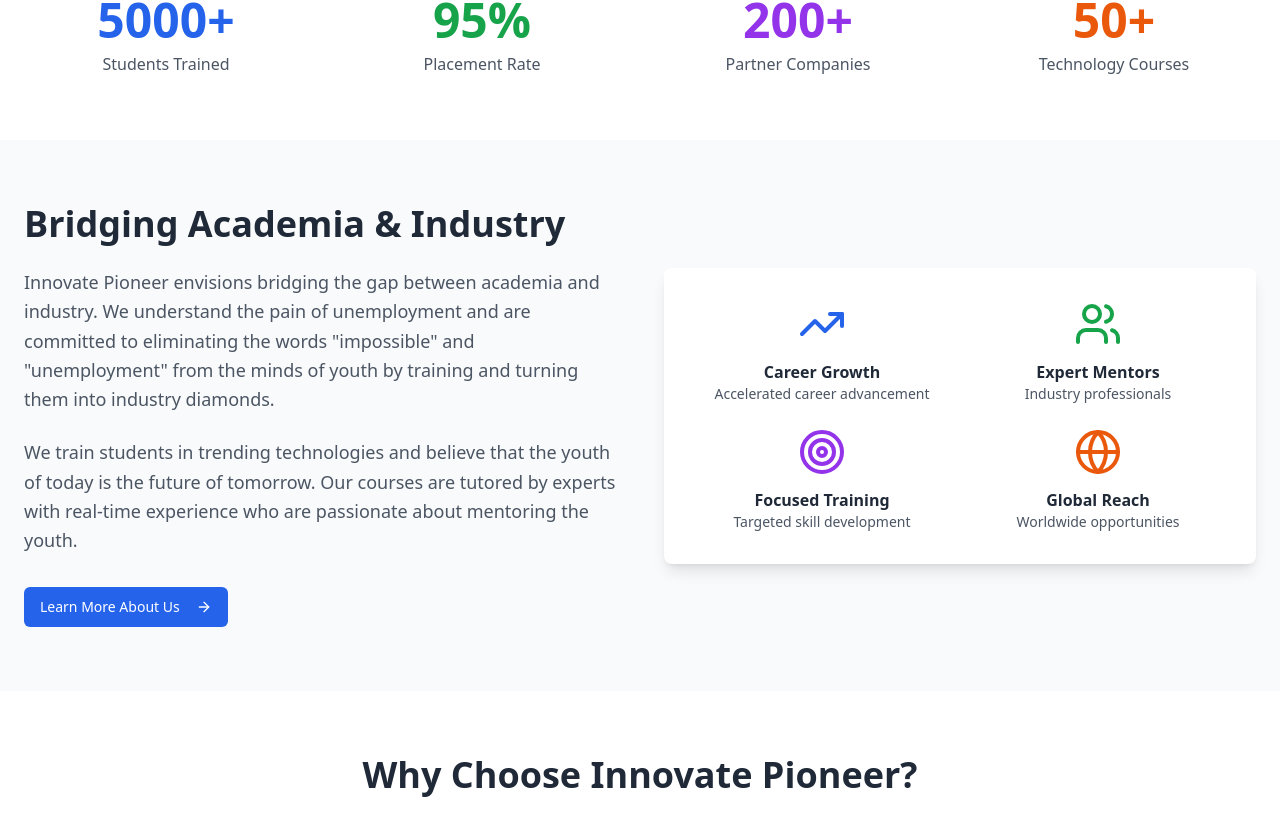
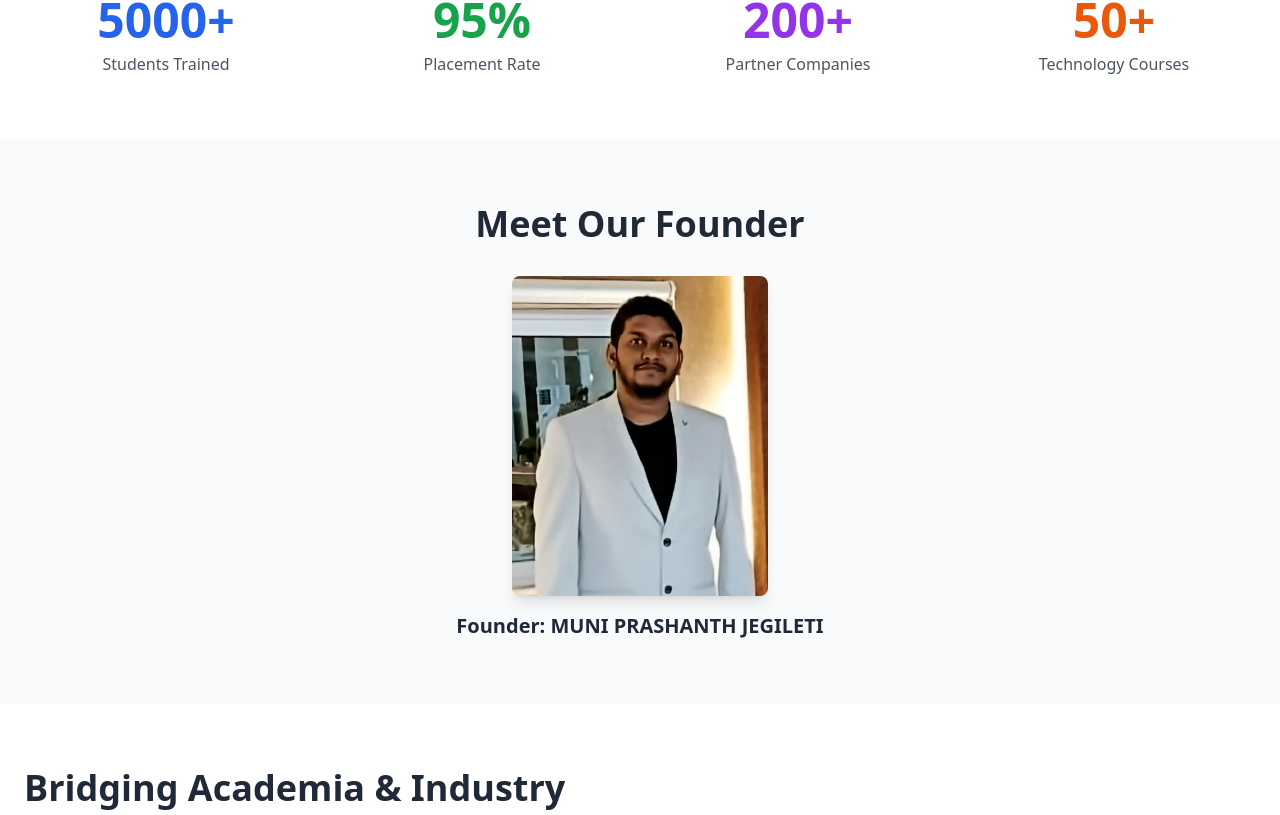
Before and after one commit to Sr1av2/innovate-pioneer-connect, a React (Vite) app: page / in a window 1280 px wide. Shown: the part 624-1439 px from the top of the page. Built offline with nearby package versions, Linux system fonts and the light colour scheme.

Commit message:
Add founder image and details to home page
Added the founder's image and the "Founder: MUNI PRASHANTH JEGILETI" text below it on the home page.

```diff
--- a/src/pages/Index.tsx
+++ b/src/pages/Index.tsx
@@ -1,4 +1,3 @@
-
 import { Button } from '@/components/ui/button';
 import { ArrowRight, Users, Target, Globe, Award, Shield, TrendingUp } from 'lucide-react';
 import { Link } from 'react-router-dom';
@@ -95,8 +94,25 @@ const Index = () => {
         </div>
       </section>
 
+      {/* Founder Section */}
+      <section className="py-16 bg-gray-50">
+        <div className="container mx-auto px-6">
+          <div className="text-center">
+            <h2 className="text-3xl md:text-4xl font-bold text-gray-800 mb-8">Meet Our Founder</h2>
+            <div className="max-w-md mx-auto">
+              <img
+                src="/lovable-uploads/ab906384-d562-43bf-ad8c-f0d8d55e7e20.png"
+                alt="Founder MUNI PRASHANTH JEGILETI"
+                className="w-64 h-80 object-cover rounded-lg shadow-lg mx-auto mb-4"
+              />
+              <p className="text-xl font-semibold text-gray-800">Founder: MUNI PRASHANTH JEGILETI</p>
+            </div>
+          </div>
+        </div>
+      </section>
+
       {/* About Section */}
-      <section className="py-16 bg-gray-50">
+      <section className="py-16 bg-white">
         <div className="container mx-auto px-6">
           <div className="grid grid-cols-1 lg:grid-cols-2 gap-12 items-center">
             <div>
@@ -147,7 +163,7 @@ const Index = () => {
       </section>
 
       {/* Why Choose Us Section */}
-      <section className="py-16 bg-white">
+      <section className="py-16 bg-gray-50">
         <div className="container mx-auto px-6">
           <div className="text-center mb-12">
             <h2 className="text-3xl md:text-4xl font-bold text-gray-800 mb-4">
```
Also changed, not shown: public/lovable-uploads/ab906384-d562-43bf-ad8c-f0d8d55e7e20.png (added).
